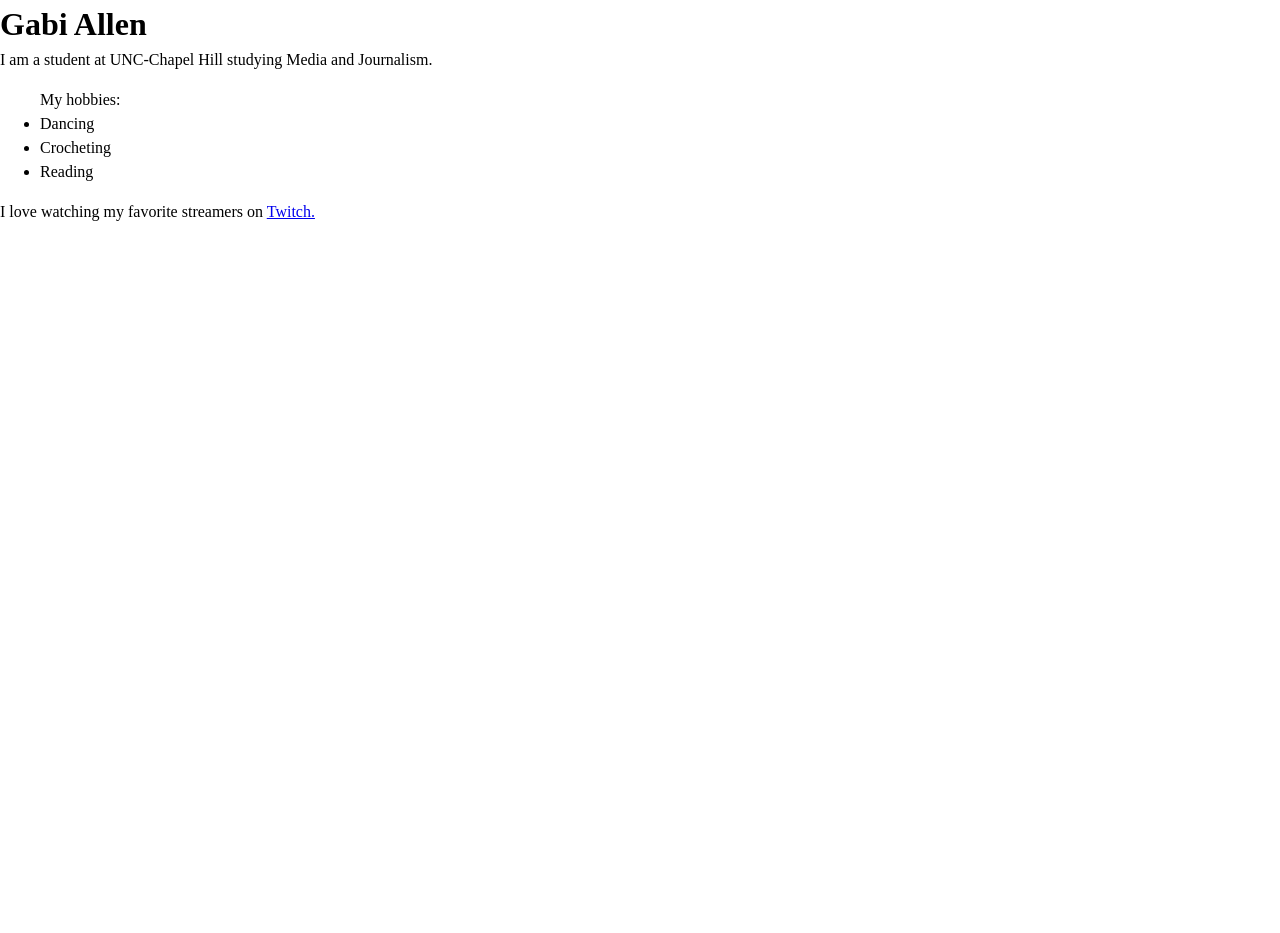
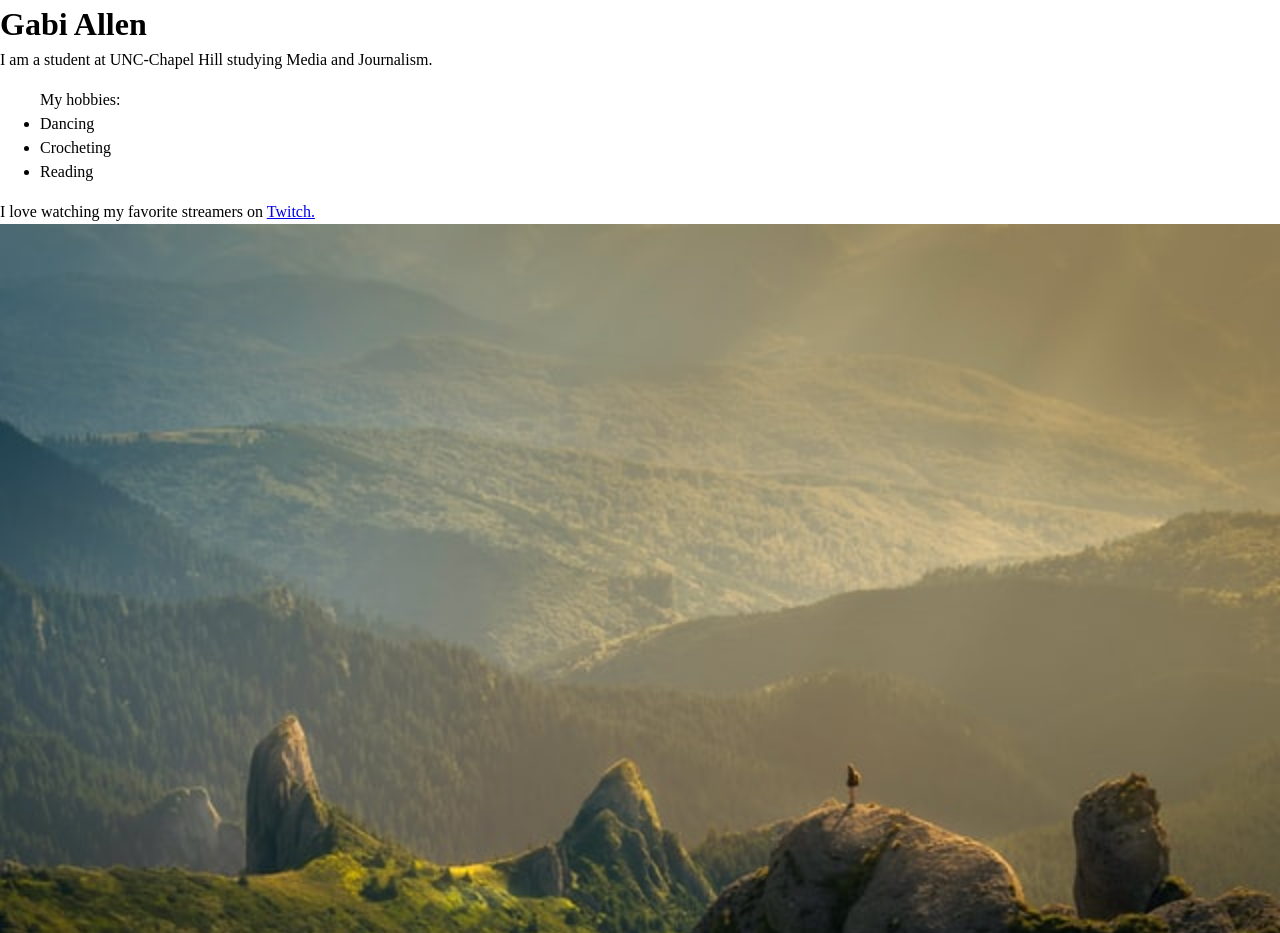
Before and after one commit to gabiallen/my-first-repository, a plain HTML site: page src/index.html in a window 1280 px wide. Shown: the top 933 px of the page. Before the commit the page ends 800 px from the top, so only its background shows below. Drawn offline with Linux system fonts and the light colour scheme.

Commit message:
Add image

```diff
--- a/src/index.html
+++ b/src/index.html
@@ -22,5 +22,11 @@
       I love watching my favorite streamers on
       <a href="https://www.twitch.tv">Twitch.</a>
     </p>
+    <img
+      src="./images/nature-picture.jpg"
+      alt="A person stands on top of a cliff between mountains"
+      width="640px"
+      height="425px"
+    />
   </body>
 </html>
```
Also changed, not shown: src/images/nature-picture.jpg (added).
